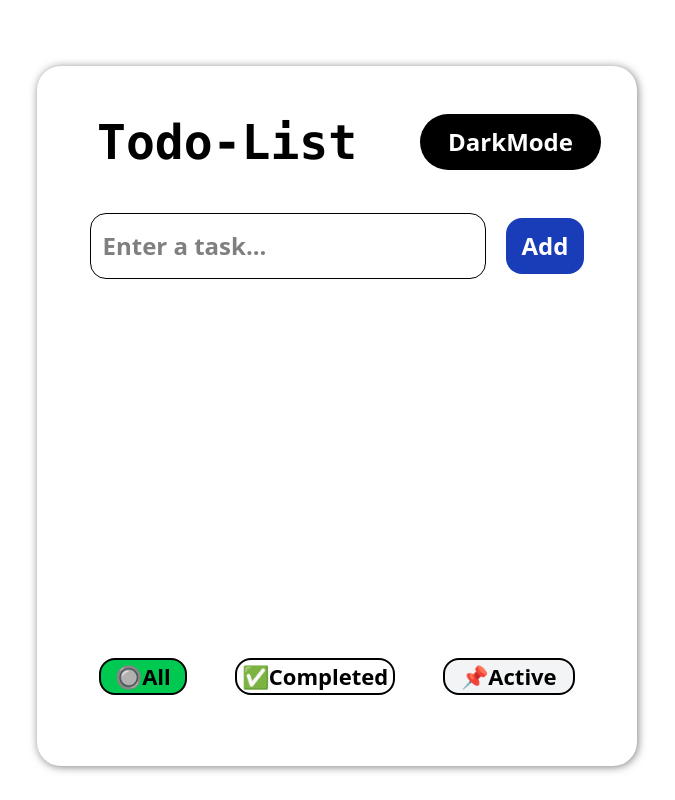
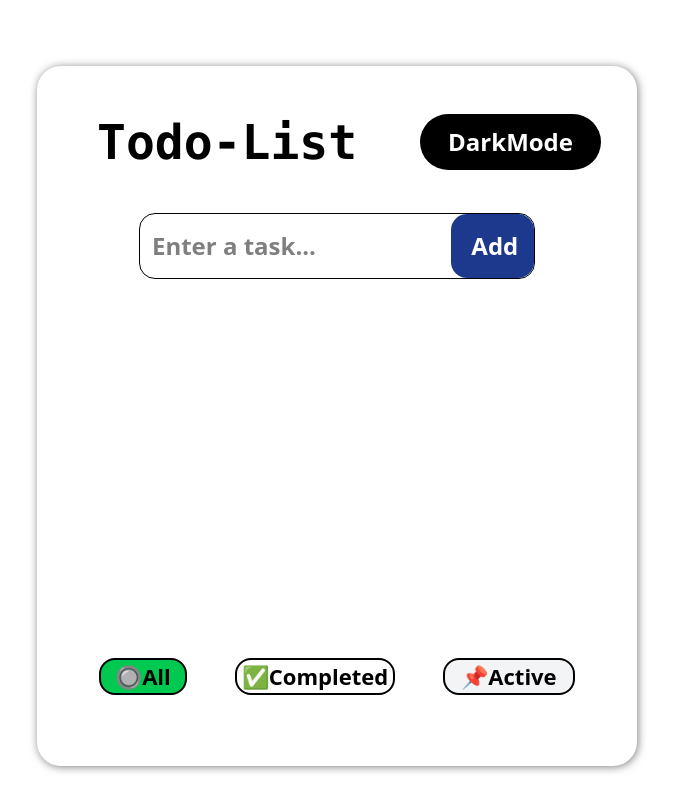
Before and after one commit to Udaybandari/todoapp-, a React (Vite) app: page / in a window 1280 px wide. Shown: the whole page, without its empty margins (303-978 px from the left). Built offline with nearby package versions, Linux system fonts and the light colour scheme.

Commit message:
completed

```diff
--- a/src/Components/TodoForm.jsx
+++ b/src/Components/TodoForm.jsx
@@ -12,14 +12,20 @@ const TodoForm = ({tasks,setTasks}) => {
   return (
     <div className="flex relative  items-center  justify-center h-22  ">
       <div className="flex items-center justify-center p-4 gap-5  text-2xl overflow-scroll">
-        <input className="border-1 ml-0  max-md:py-2 max-md:px-2 max-md:w-85 py-4 px-3 font-semibold font-sans w-99 rounded-2xl focus:outline-none "
+        <input className="border-1 relative ml-0  max-md:py-2 max-md:px-2 max-md:w-85 py-4 px-3 font-semibold font-sans w-99 rounded-2xl focus:outline-none "
         type="text"
         value={value}
         onChange={(e)=>setValue(e.target.value)}
         placeholder="Enter a task... "
+        onKeyDown={(e)=>{
+          if(e.key=="enter")
+          {
+            setValue(e.target.value)
+          }
+        }}
         />
 
-           <button className="text-2xl max-md:text-[20px] max-md:p-2 font-semibold px-4 bg-blue-800 py-3 rounded-2xl text-white cursor-pointer" onClick={()=>{setTasks((prev)=>[...prev,newtask]),setValue("")}}>Add</button>
+           <button className=" absolute  right-[98.7px]  bg-blue-900  text-2xl max-md:text-[20px] max-md:p-2 font-semibold px-3 pl-5 mr-1 pr-4  py-4 bg-blue rounded-2xl text-white cursor-pointer" onClick={()=>{setTasks((prev)=>[...prev,newtask]),setValue("")}}>Add</button>
     </div>
 
     </div>
--- a/src/Components/TodoItem.jsx
+++ b/src/Components/TodoItem.jsx
@@ -48,6 +48,13 @@ const filteredTasks = tasks.filter(task => {
          value={editText}
          onChange={(e)=>setEditText(e.target.value)}
          className="rounded-md w-40 font-semibold"
+         onKeyDown={(e)=>{
+           if(e.key=="Enter")
+           {
+            handlechange(editId)
+           }
+
+         }}
          autoFocus
          />
          <button onClick={()=>handlechange(editId)} className="w-12 cursor-pointer text-sm border-1 rounded-md bg-gradient-to-r from-blue-400 to-blue-800 text-white font-semibold ">save </button>
```
